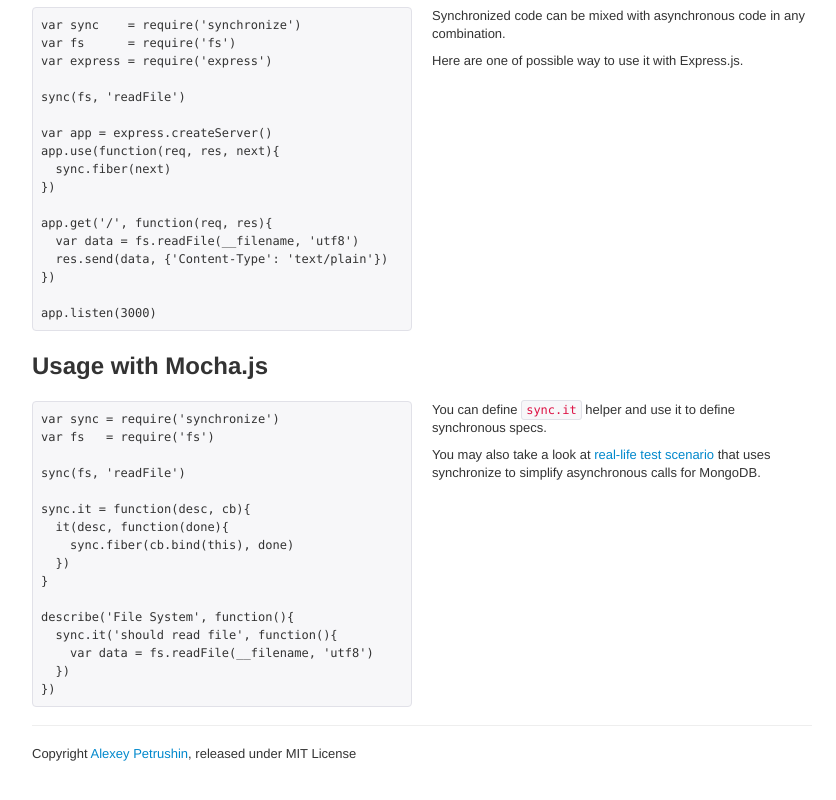
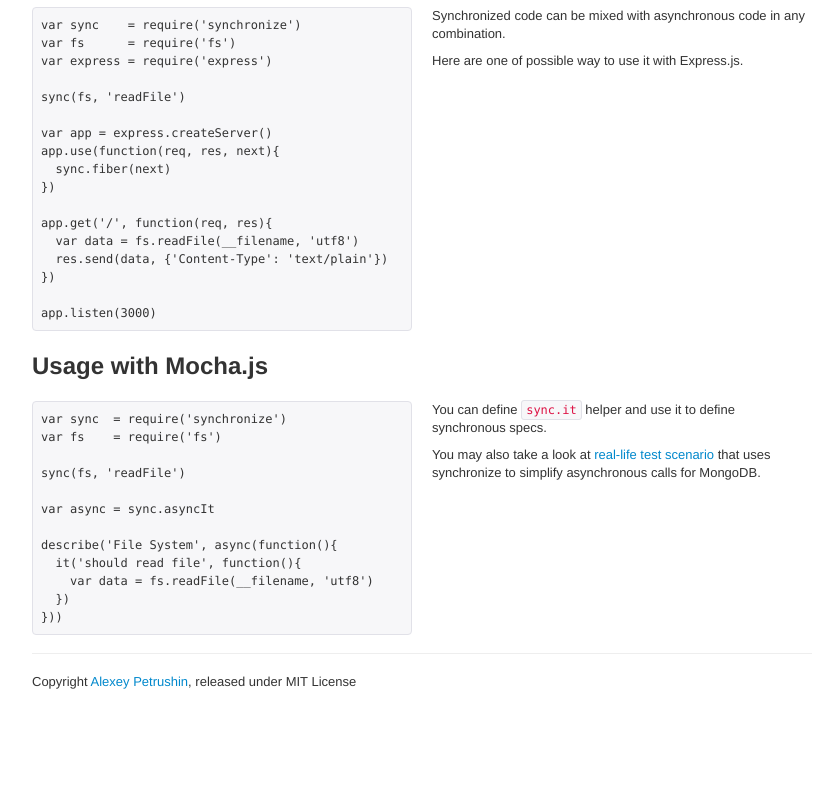
Before and after one commit to al6x/synchronize, a website: page docs/index.html in a window 1280 px wide. Shown: the part 1592-2392 px from the top of the page, without its empty margins (218-1054 px from the left). After the commit the page ends 2332 px from the top, so only its background shows below. Drawn offline with nearby package versions, Linux system fonts and the light colour scheme.

Commit message:
updating async test helper

```diff
--- a/docs/index.html
+++ b/docs/index.html
@@ -249,22 +249,18 @@ app.listen(3000)
           <div class='row'>
             <div class='span5'>
 <pre class='prettyprint'>
-var sync = require('synchronize')
-var fs   = require('fs')
+var sync  = require('synchronize')
+var fs    = require('fs')
 
 sync(fs, 'readFile')
 
-sync.it = function(desc, cb){
-  it(desc, function(done){
-    sync.fiber(cb.bind(this), done)
-  })
-}
+var async = sync.asyncIt
 
-describe('File System', function(){
-  sync.it('should read file', function(){
+describe('File System', async(function(){
+  it('should read file', function(){
     var data = fs.readFile(__filename, 'utf8')
   })
-})
+}))
 </pre>
             </div>
             <div class='span5'>
```
Also changed, not shown: examples/mocha.js (+6 -10 lines), sync.js (+11 -0 lines).
